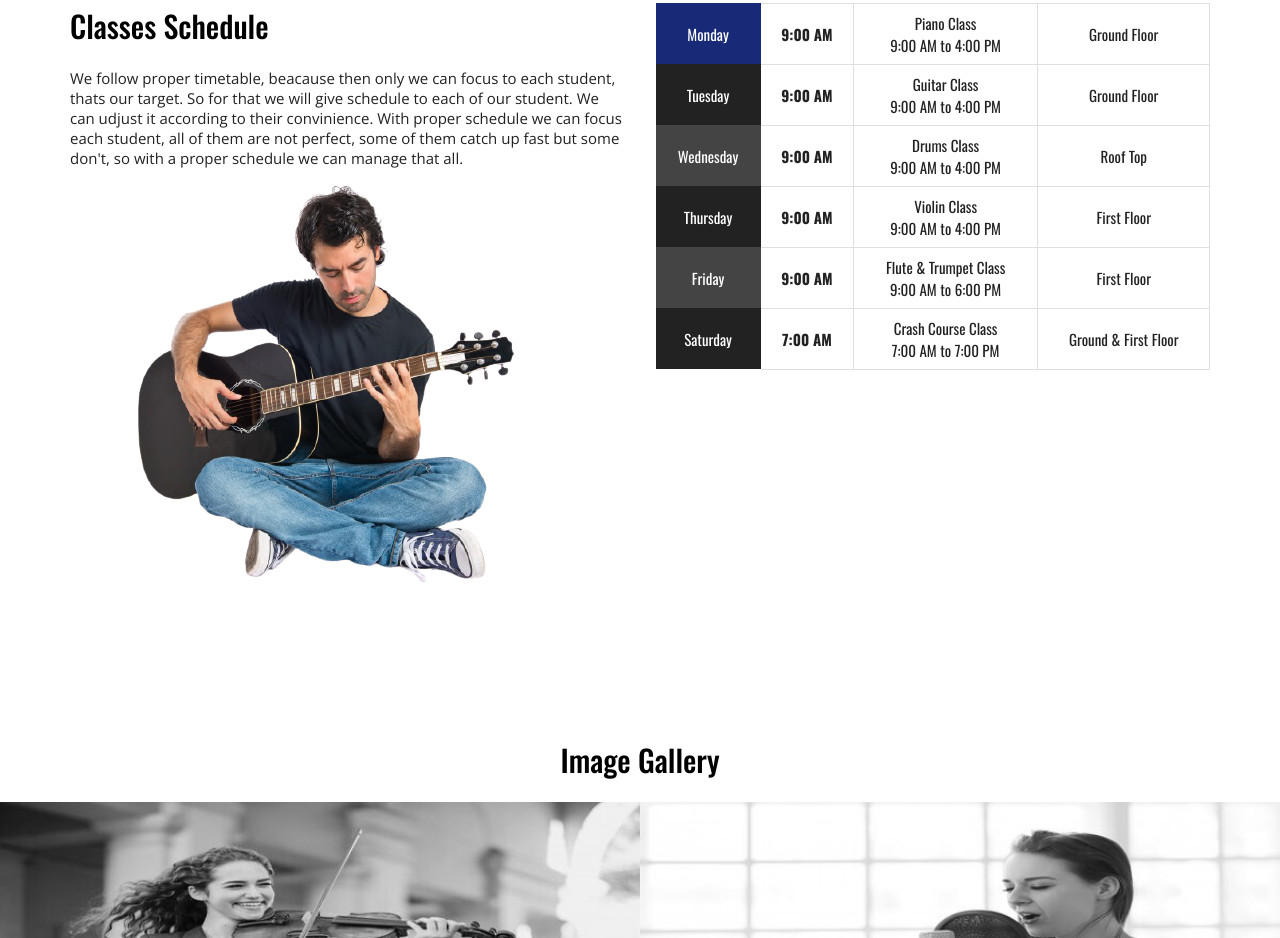
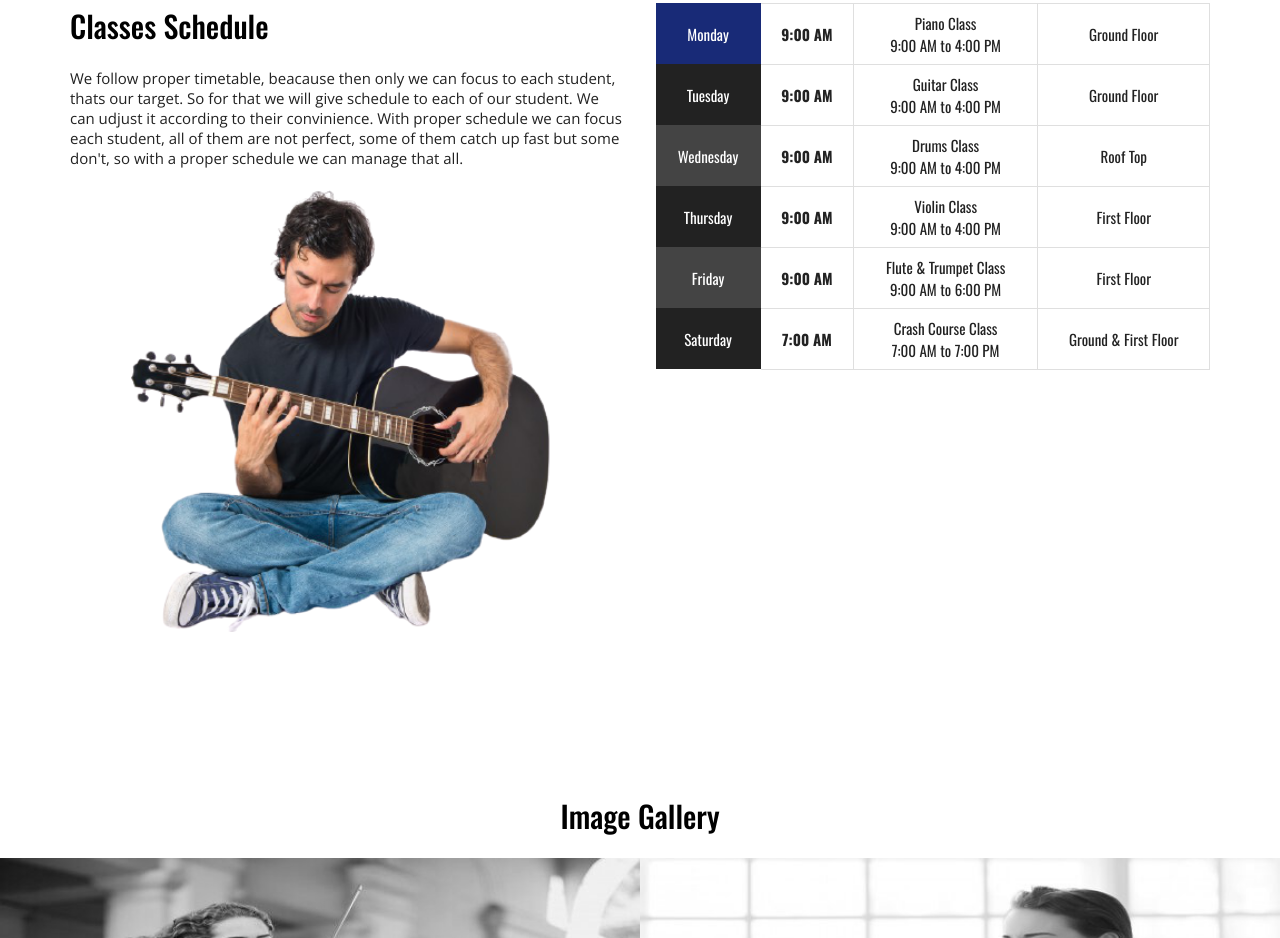
Before and after one commit to Bezel-Joseph/Music-School-Website-Demo, a plain HTML site: page index.html in a window 1280 px wide. Shown: the part 2904-3842 px from the top of the page. Drawn offline with nearby package versions, Linux system fonts and the light colour scheme.

Commit message:
Update style.css

```diff
--- a/css/style.css
+++ b/css/style.css
@@ -505,6 +505,8 @@ header .ham-burger.active span:nth-child(2){
 .schedule .content .text img{
 
     margin-top: -50px;
+	width: 100%;
+	transform: rotateY(180deg);
 }
 
 .schedule .content .timing .table{
```
